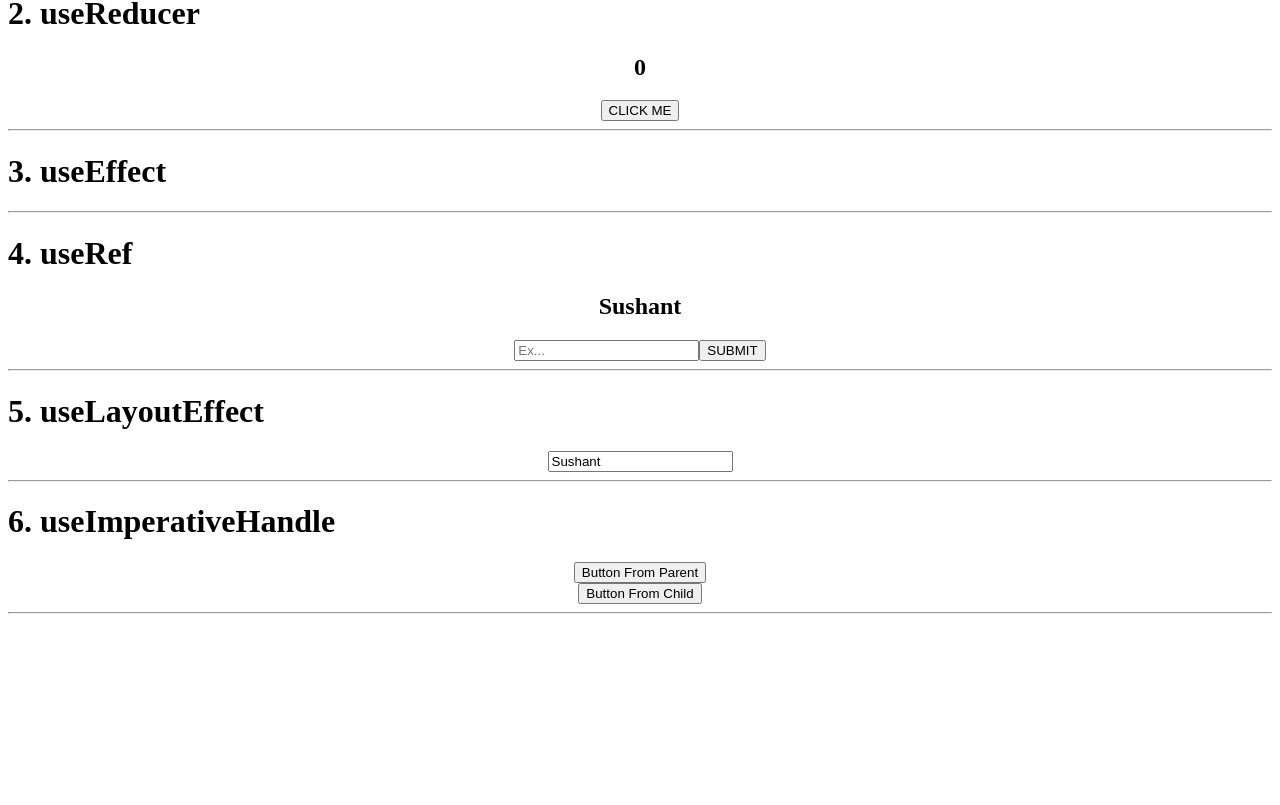
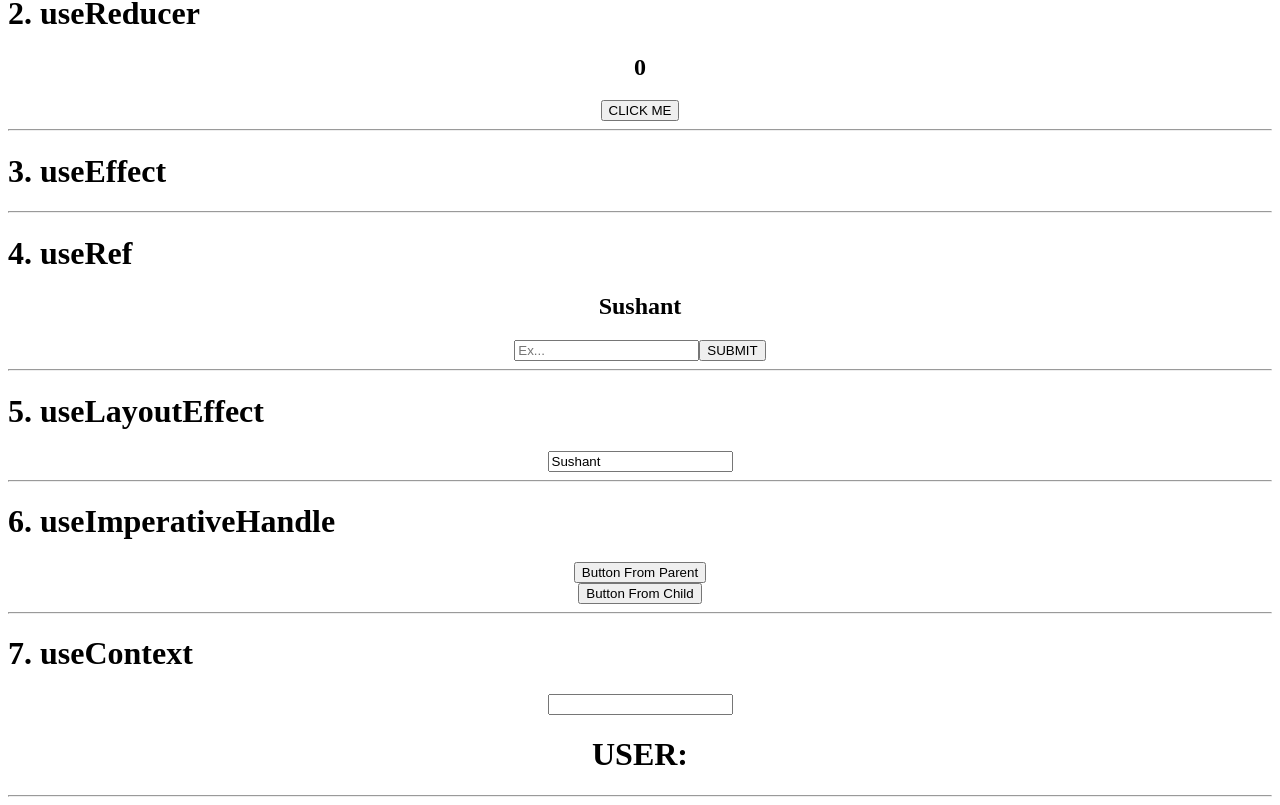
Before and after one commit to sushantsharmaa/all-hooks-in-react, a React (Create React App) app: page / in a window 1280 px wide. Shown: the part 196-1001 px from the top of the page. Before the commit the page ends 818 px from the top, so only its background shows below. Built offline with nearby package versions, Linux system fonts and the light colour scheme; no server answers.

Commit message:
7. useContext: Context API is a way for a React app to effectively produce global variables that can be passed around.

```diff
--- a/src/App.jsx
+++ b/src/App.jsx
@@ -1,4 +1,5 @@
 import './App.css';
+import ContextExample from './useContext/ContextExample';
 import EffectExample from './useEffect/EffectExample';
 import ImperativeHandleExample from './useImperativeHandle/ImperativeHandleExample';
 import LayoutEffectExample from './useLayoutEffect/LayoutEffectExample';
@@ -22,6 +23,8 @@ function App() {
       <hr />
       <ImperativeHandleExample />
       <hr />
+      <ContextExample />
+      <hr />
     </div>
   );
 }
--- /dev/null
+++ b/src/useContext/ContextExample.jsx
@@ -0,0 +1,19 @@
+import React, { createContext, useState } from 'react'
+import Login from './Login';
+import User from './User';
+
+export const UserContext = createContext(null);
+
+function ContextExample() {
+    const [username, setUsername] = useState("");
+
+    return (
+        <UserContext.Provider value={{ username, setUsername }}>
+            <h1 style={{ textAlign: "left" }}>7. useContext</h1>
+            <Login />
+            <User />
+        </UserContext.Provider>
+    )
+}
+
+export default ContextExample
--- /dev/null
+++ b/src/useContext/Login.jsx
@@ -0,0 +1,18 @@
+import React, { useContext } from 'react';
+import { UserContext } from './ContextExample';
+
+function Login() {
+
+    const { setUsername } = useContext(UserContext);
+    return (
+        <div>
+            <input
+                onChange={(event) => {
+                    setUsername(event.target.value);
+                }}
+            />
+        </div>
+    )
+}
+
+export default Login
--- /dev/null
+++ b/src/useContext/User.jsx
@@ -0,0 +1,14 @@
+import React, { useContext } from 'react';
+import { UserContext } from './ContextExample';
+
+function User() {
+
+    const { username } = useContext(UserContext);
+    return (
+        <div>
+            <h1>USER: {username}</h1>
+        </div>
+    )
+}
+
+export default User
```
